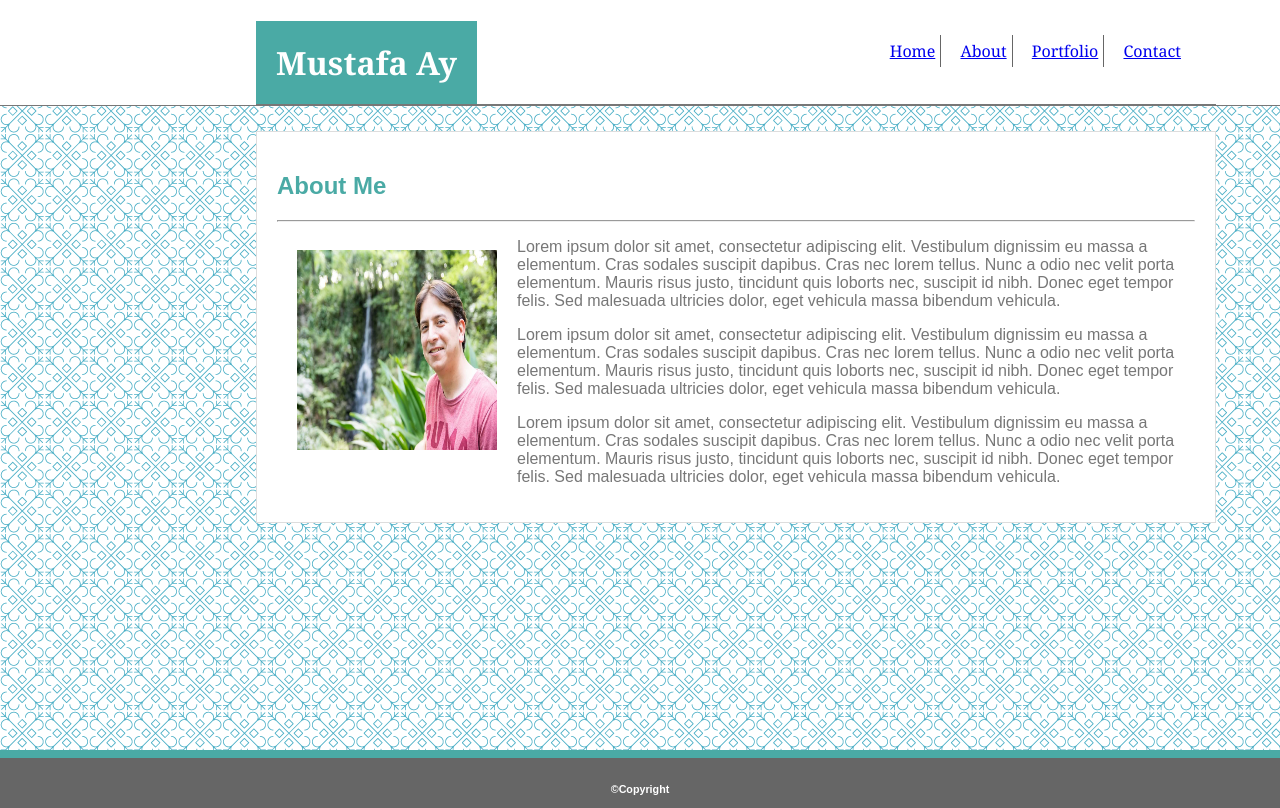
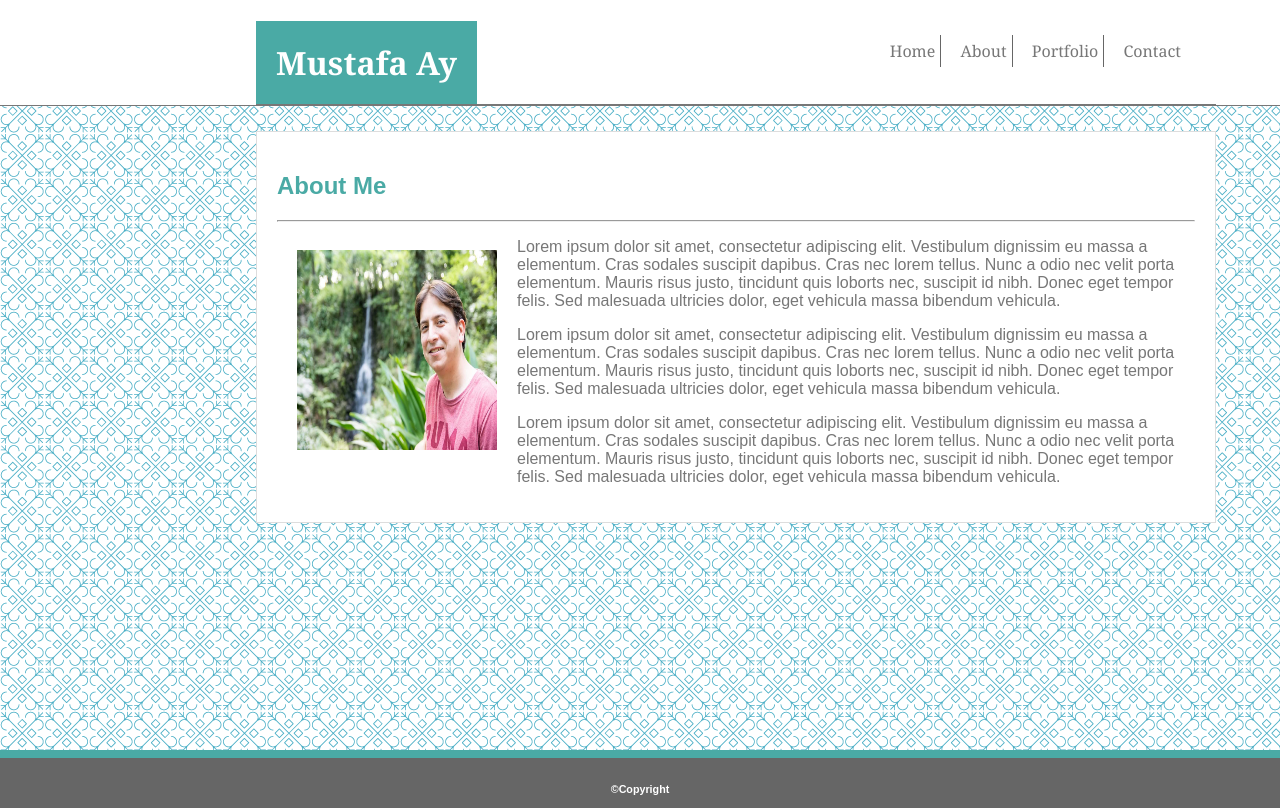
Before and after one commit to muzzyay/basic-portfolio, a plain HTML site: page index.html in a window 1280 px wide. Drawn offline with Linux system fonts and the light colour scheme.

Commit message:
minor changes

```diff
--- a/assets/css/style.css
+++ b/assets/css/style.css
@@ -49,7 +49,8 @@ nav {
 }
 
 a {
-
+    text-decoration: none;
+    color: #777777;
     padding: 5px;
     margin: 5px;
 }
```
